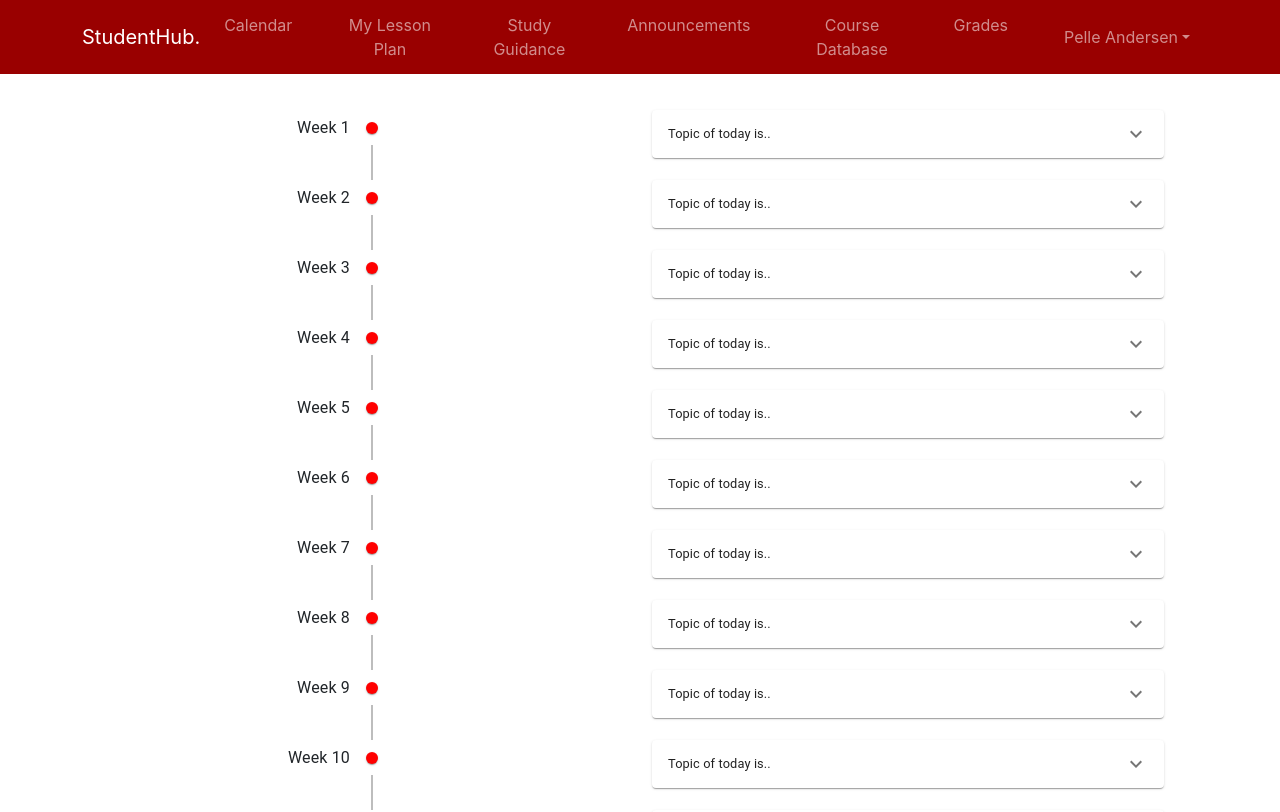
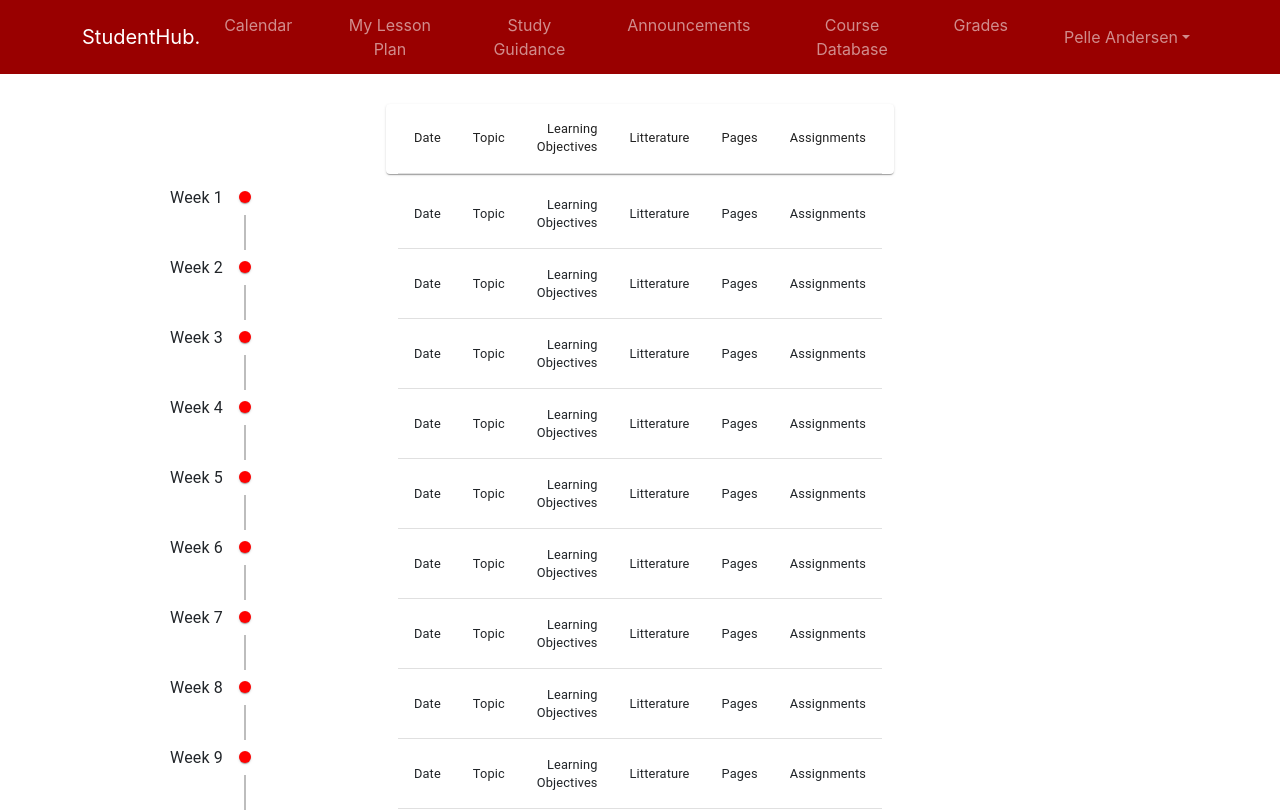
Before and after one commit to sebsinding/StudentHub, a React (Create React App) app: page /MyLessonPlan in a window 1280 px wide. Shown: the top 812 px of the page. Built offline with nearby package versions, Linux system fonts and the light colour scheme.

Commit message:
tablecells

```diff
--- a/src/Pages/MyLessonPlan/MyLessonPlanPage.js
+++ b/src/Pages/MyLessonPlan/MyLessonPlanPage.js
@@ -12,11 +12,59 @@ import AccordionSummary from '@mui/material/AccordionSummary';
 import Typography from '@mui/material/Typography';
 import ExpandMoreIcon from '@mui/icons-material/ExpandMore';
 import './Styles/LessonPlan.css';
+//Paper
+import Paper from '@mui/material/Paper';
+
+//Table
+import Table from '@mui/material/Table';
+import TableBody from '@mui/material/TableBody';
+import TableCell, { tableCellClasses } from '@mui/material/TableCell';
+import TableContainer from '@mui/material/TableContainer';
+import TableHead from '@mui/material/TableHead';
+import TableRow from '@mui/material/TableRow';
+
 
 const weeks = [1, 2, 3, 4, 5, 6, 7, 8, 9, 10, 11, 12, 13];
 const numberOfAccordions = [1, 2, 3];
 
 
+const AccordionTable = (
+  <div>
+    <Accordion>
+      <AccordionSummary
+        expandIcon={<ExpandMoreIcon />}
+      >
+          <TableRow>
+          <TableCell>Date </TableCell>
+          <TableCell align="right">Topic</TableCell>
+          <TableCell align="right">Learning Objectives</TableCell>
+          <TableCell align="right">Litterature</TableCell>
+          <TableCell align="right">Pages</TableCell>
+          <TableCell align="right">Assignments</TableCell>
+        </TableRow>
+
+      </AccordionSummary>
+      <AccordionDetails>
+        <Typography>
+          Hello
+        </Typography>
+
+      </AccordionDetails>
+    </Accordion>
+  </div>
+);
+const TableRows = (
+  <div>
+          <TableRow>
+          <TableCell>Date</TableCell>
+          <TableCell align="right">Topic</TableCell>
+          <TableCell align="right">Learning Objectives</TableCell>
+          <TableCell align="right">Litterature</TableCell>
+          <TableCell align="right">Pages</TableCell>
+          <TableCell align="right">Assignments</TableCell>
+        </TableRow>
+  </div>
+);
 
 function skipLastTimelineItem(number) {
   if (number != weeks.length) {
@@ -31,57 +79,21 @@ const rowItems = weeks.map((number) =>
     <div>
       <TimelineItem>
         <TimelineSeparator>
-          <TimelineDot  />
+          <TimelineDot />
           {skipLastTimelineItem(number)}
         </TimelineSeparator>
         <TimelineContent>Week {number}</TimelineContent>
       </TimelineItem>
     </div>
+
     <div>
-      <Accordion>
-        <AccordionSummary
-          expandIcon={<ExpandMoreIcon />}
-        >
-          <Typography>Topic of today is..</Typography>
+      {TableRows}
+    </div>
 
-        </AccordionSummary>
-        <AccordionDetails>
-          <Typography>
-            Lorem ipsum dolor sit amet, consectetur adipiscing elit. Suspendisse
-            malesuada lacus ex, sit amet blandit leo lobortis eget.
-          </Typography>
-
-        </AccordionDetails>
-      </Accordion>
-    </div>
-    {/*{accordions}*/}
-  </div>
-);
-
-const accordions = numberOfAccordions.map(() =>
-
-  <div>
-    <Accordion>
-      <AccordionSummary
-        expandIcon={<ExpandMoreIcon />}
-      >
-        <Typography>Topic of today is..</Typography>
-
-      </AccordionSummary>
-      <AccordionDetails>
-        <Typography>
-          Lorem ipsum dolor sit amet, consectetur adipiscing elit. Suspendisse
-          malesuada lacus ex, sit amet blandit leo lobortis eget.
-        </Typography>
-
-      </AccordionDetails>
-    </Accordion>
+    {/*accordions*/}
   </div>
 
-
-
 );
-
 
 
 
@@ -89,9 +101,32 @@ const accordions = numberOfAccordions.map(() =>
 const MyLessonPlanPage = () => {
   return (
     <>
-     <Timeline position="left">
-        {rowItems}
-      </Timeline>
+
+        <div className="row">
+
+          <div>
+          </div>
+          <Paper >
+          <div>
+          <TableRow>
+          <TableCell>Date </TableCell>
+          <TableCell align="right">Topic</TableCell>
+          <TableCell align="right">Learning Objectives</TableCell>
+          <TableCell align="right">Litterature</TableCell>
+          <TableCell align="right">Pages</TableCell>
+          <TableCell align="right">Assignments</TableCell>
+        </TableRow>
+          </div>
+          </Paper>
+        </div>
+
+
+        <div>
+          <Timeline position="left">
+            {rowItems}
+          </Timeline>
+        </div>
+
     </>
   )
 };
--- a/src/Pages/MyLessonPlan/Styles/LessonPlan.css
+++ b/src/Pages/MyLessonPlan/Styles/LessonPlan.css
@@ -1,9 +1,16 @@
 .row {
     display:grid;
     flex-direction:row;
-    grid-template-columns: 1fr 1fr;
+    grid-template-columns: 1fr 1fr 1fr;
 }
+
 
 .css-v6mo1y-MuiTimelineDot-root {
     background-color: red !important;
 }
+
+.topbar-container {
+    height: 100dp;
+    width: 100dp;
+    background-color: red;
+}
```
